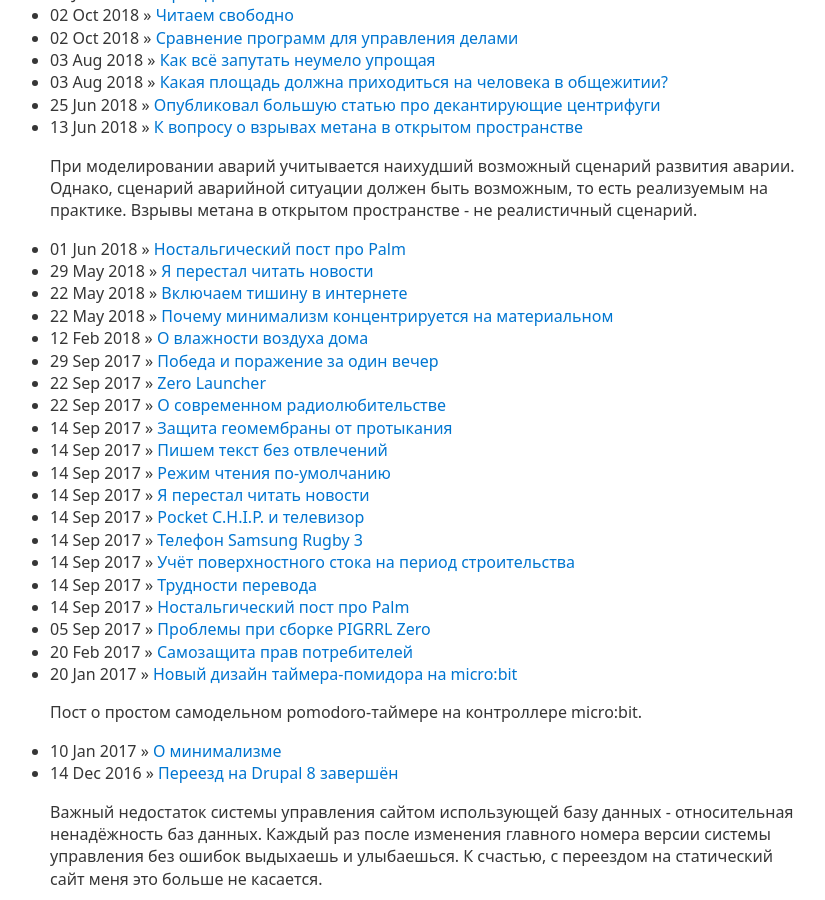
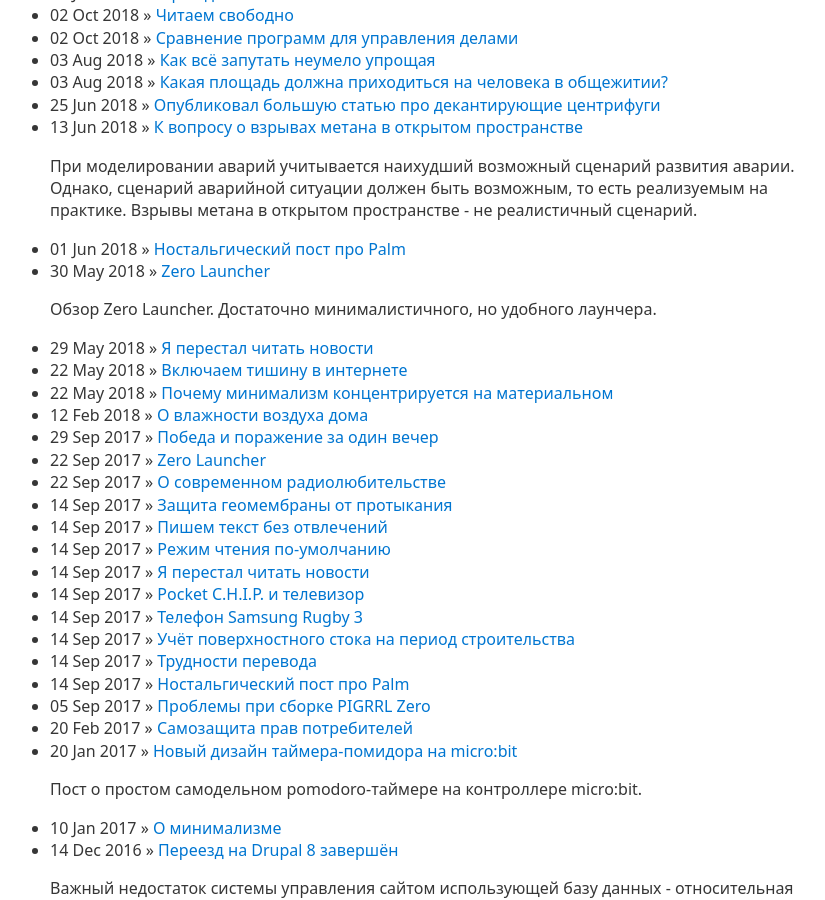
Before and after one commit to kiselevmv/kiselevmv.github.io, a Jekyll site: the page built from blog/index.html, in a window 1280 px wide and 900 px high, scrolled down 4623 px. Shown: the whole window, without its empty margins (230-1055 px from the left). Built offline with Jekyll 4.4.1, drawn with Linux system fonts in a browser that asks for light colours; some of the changed lines change nothing that is shown.

Commit message:
Zero launcher

```diff
--- /dev/null
+++ b/_posts/2018-05-30-zero-launcher.md
@@ -0,0 +1,23 @@
+---
+layout: post
+title:  "Zero Launcher"
+date: 2018-05-30 12:57:00 -0000
+tags: Android
+description: "Обзор Zero Launcher. Достаточно минималистичного, но удобного лаунчера."
+---
+
+Интерфейс пользователя TouchWiz для телефонов Samsung стал поводом для шуток уже давно. Честно говоря, это уже не проблема. Смартфоны на восьми ядрах и с 3 гигабайтами памяти позволяют TouchWiz без лагов. Но я не  восорге от этой оболочки и долго использовал Nova Launcher. Он отлично работает, имеет множество настроек и выглядит неплохо.
+
+Но недавно я захотел оболочку компактную и быструю оболочку (она же launcher, лончер), имеющую только необходимые функции. Сейчас я остановился на оболочке Zero Launcher. Она очень простая, работает быстро и авторы оболочки не слишком усердствуют с внедрением дополнительных функций. Фактически, они обещают сохранять оболочку простой.
+
+Так как оболочка лёгкая - никаких "специальных" функций в ней нет. На сегодняшний день размер установочного файла - 1 Мб. В текущей версии даже сторонние виджеты не работают. Памяти телефона он почти не занимает, так что использование этой оболочки может быть хорошим решением для телефонов с малым объёмом памяти.
+
+Есть несколько собственных виджетов с сервисными функциями и виджет показывающий время и погоду. Лаунчер не разделяет рабочие столы и меню с программами. Все программы, установленные на телефон, размещаются на рабочих столах. К счастью, каждая иконка может быть папкой, содержащей много иконок запуска программ. Неплохая функция - виджет "скрытые". Возможно он предназначался для размещения программ "не для чужих глаз", так как он позволяет закрыть доступ к программам на пароль. Но я просто закинул в этот виджет все программы, которые не использую непосредственно, но и удалять пока не собираюсь или не могу. Так как производители телефонов устанавливают на них десятки ненужных программ - у пользователей остаётся два выбора. Либо получать root доступ и удалять всё лишнее, теряя гарантию, возможность обновления прошивки "по воздуху" и тратя время на установку пользовательских загрузчиков и пакетов для получения рута. Либо просто "замести под ковёр" все лишние программы. Хотя удаление лишнего может помочь освободить память и увеличить время работы телефона, второй способ однозначно легче. Для тайного хранилища программа не подходит ещё и тем, что поиском программы из "скрытых" по-прежнему можно найти и запустить без всякого пароля.
+
+Запускается лаунчер очень быстро. Авторы обещают запуск за 0,2 секунды. Фактически, конечно, он зависит от модели телефона.
+
+Есть настройка количества иконок на рабочем столе, блокировка телефона по клику на пустом месте и больше никакого дополнительного функционала и это именно то, что я искал.
+
+![Screenshot 1](https://res.cloudinary.com/dlqc5rp9l/image/upload/v1625139050/blog/software/zero-launcher1_wfchif.jpg)
+
+![Screenshot 2](https://res.cloudinary.com/dlqc5rp9l/image/upload/v1625139050/blog/software/zero-launcher2_pv1oug.jpg)
--- a/_posts/2021-07-01-evernote-zettelkasten.md
+++ b/_posts/2021-07-01-evernote-zettelkasten.md
@@ -39,7 +39,7 @@ Evernote поддерживает теги. Я считаю это очень у
 ## Принципы цеттелькастен в Evernote
 
 1. [Принцип атомарности](https://zettelkasten.de/posts/create-zettel-from-reading-notes/). Каждая заметка должна содержать одну идею. Evernote, как инструмент, не мешает и не помогает этому. Размер заметки не ограничен, нет возможности ограничить его програмно. Возможно, это можно сделать хитрым шаблоном с JavaScript кодом. Но и самоограничения работают неплохо. В идеале - заметка помещается целиком на экран. Если включился скроллинг - стоит подумать о разделении заметки на части.
-Но мне нравится отсутствие "жёстких" ограничений. Я быстро печатаю и некоторые идеи можно изложить как "поток сознания". Печатать не обращая внимания на опечатки, кратость и наличие структуры. А потом сжать, если это потребуется.
+Мне нравится отсутствие "жёстких" ограничений. Я быстро печатаю и некоторые идеи можно изложить как "поток сознания". Печатать не обращая внимания на опечатки, кратость и наличие структуры. А потом сжать, если это потребуется.
 
 2. [Принцип автономии](https://omxi.se/2015-06-21-living-with-a-zettelkasten.html). Полностью соблюдается в Evenote. Заметка переносится со всей метаинформацией. Её можно переносить между блокнотами и экспортировать. Технически, с ней ничего не произойдёт. Важно лишь, чтобы автор изложил идею достаточно полно и ясно. Каждая заметка имеет собственный уникальный номер, который сохраняется при переносе заметки. Куда бы заметка не была перемещена - все ссылки на неё останутся рабочими.
 
@@ -53,7 +53,7 @@ Evernote поддерживает теги. Я считаю это очень у
 
 7. Добавляйте свои собственные мысли в Zettelkasten. Хоть это принцип №7 по важности он №1. Именно собственными мыслями и интерпретациями цеттелькастен ценен. Evernote никак не ограничивает в этом и предоставляет достаточные средства форматирования, чтобы делать акценты и выделять важные места.
 
-8. [Не переживайте из-за структуры](https://sociologica.unibo.it/article/view/8350/8270). Evernote поможет и с этим. Заметки легко перетаскиваются простым drag'n'drop. Можно перетаскивать даже блокноты собирая их в стопки из блокнотов. Несколько заметок можно леко объединить, при необходимости. См. "[Трюки c Evernote](https://www.mnlist.ru/blog/2020/evernote-tricks)". Разделять заметки тоже несложно, хоть это и придётся делать вручную. Какую структуру приобретёт картотека цетелькастен в Evernote зависит от того, как вы будете объединять заметки и эта структура будет постоянно развиваться.
+8. [Не переживайте из-за структуры](https://sociologica.unibo.it/article/view/8350/8270). Evernote поможет и с этим. Заметки легко перетаскиваются простым drag'n'drop. Можно перетаскивать даже блокноты собирая их в стопки из блокнотов. Несколько заметок можно леко объединить, при необходимости. См. "[Трюки c Evernote](https://www.mnlist.ru/blog/2020/evernote-tricks#создание-заметок---оглавлений)". Разделять заметки тоже несложно, хоть это и придётся делать вручную. Какую структуру приобретёт картотека цетелькастен в Evernote зависит от того, как вы будете объединять заметки и эта структура будет постоянно развиваться.
 
 9. [Добавляйте заметки для связи](https://omxi.se/2015-06-21-living-with-a-zettelkasten.html). Создавать связующие заметки в Evernote нужно вручную. Они могут быть полезны, например, чтобы пояснить, как две разные заметки соотностся между собой. Не думаю, что это действительно отдельный принцип цеттелькастен. Скорее, это развитие принципа №4.
 
```
